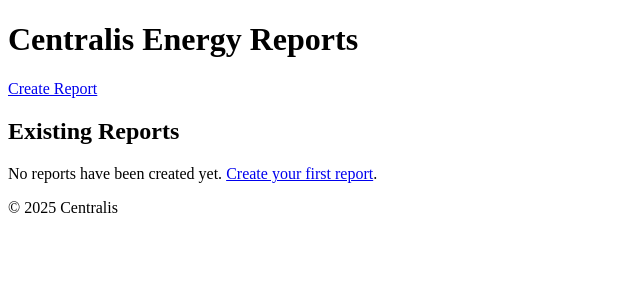
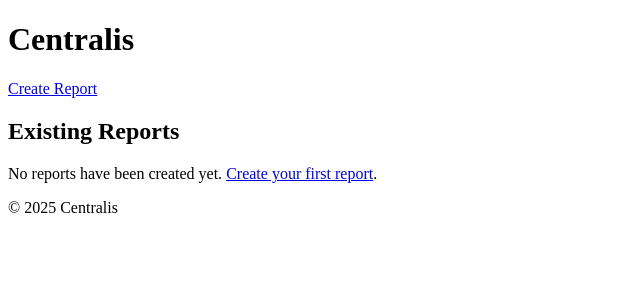
Before and after one commit to Chef6441/Centralis, a PHP site: page / in a window 1280 px wide. Shown: the top 300 px of the page, without its empty margins (0-640 px from the left). Run offline with PHP 8.4, Linux system fonts and the light colour scheme.

Commit message:
Update branding to Centralis

```diff
--- a/public/index.php
+++ b/public/index.php
@@ -10,12 +10,12 @@ $reports = $statement ? $statement->fetchAll(PDO::FETCH_ASSOC) : [];
 <html lang="en">
 <head>
     <meta charset="UTF-8">
-    <title>Centralis Energy Reports</title>
+    <title>Centralis</title>
 </head>
 <body>
 <header>
     <div>
-        <h1>Centralis Energy Reports</h1>
+        <h1>Centralis</h1>
         <nav>
             <a href="create_report.php">Create Report</a>
         </nav>
```
